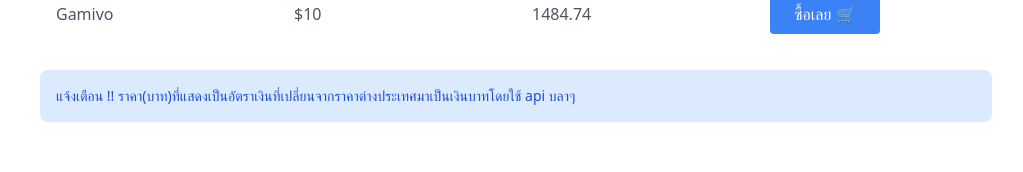
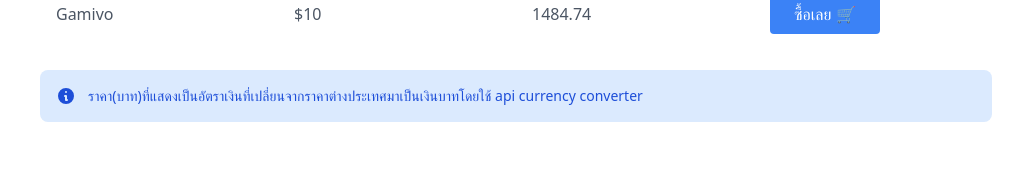
Before and after one commit to BoraBestz/GameThukv2, a Next.js app: page /gameprice in a window 1280 px wide. Shown: the part 1723-1895 px from the top of the page, without its empty margins (144-1167 px from the left). Built offline with nearby package versions, Linux system fonts and the light colour scheme.

Commit message:
Update frontend

```diff
--- a/components/homepage.js
+++ b/components/homepage.js
@@ -13,58 +13,15 @@
       setGamesdataList(response.data);
     });
   }, []);
+
   return (
     <div className="">
+      <div className="max-w-2xl mx-auto py-16 px-4 sm:py-24 sm:px-6 lg:max-w-7xl lg:px-8">
       <PageTitle text="เกมใหม่ล่าสุด!" />
       <p className="max-w-xl text-center px-2 mx-auto text-base text-gray-600">
         เกมใหม่ล่าสุด 100 รายการ 🎮
       </p>
-      {/* <button
-        className="flex items-center justify-center px-4 border-l"
-        onClick={getGamesdata}
-      >
-        <svg
-          className="w-6 h-6 text-gray-600"
-          fill="currentColor"
-          xmlns="http://www.w3.org/2000/svg"
-          viewBox="0 0 24 24"
-        >
-          <path d="M16.32 14.9l5.39 5.4a1 1 0 0 1-1.42 1.4l-5.38-5.38a8 8 0 1 1 1.41-1.41zM10 16a6 6 0 1 0 0-12 6 6 0 0 0 0 12z" />
-        </svg>
-      </button> */}
-
-      {/* <div className="py-12  grid grid-cols-1 grid-cols-2 grid-cols-3 grid-cols-4 grid-cols-5 gap-4">
-        {gamesdataList.map((val, key) => {
-          return (
-            <Link href="/gameprice">
-              <a className="h-150 w-72 rounded shadow-lg mx-auto border border-palette-lighter">
-                <div className="h-50 border-b-2 border-palette-lighter relative">
-                  <p>
-                    <img src={val.game_image} alt="new" />
-                  </p>
-                </div>
-                <div className="h-48 relative">
-                  <div className="font-primary text-palette-primary text-2xl pt-4 px-4 font-semibold">
-                    <p>{val.game_name}</p>
-                  </div>
-                  <div className="text-lg text-gray-600 p-4 font-primary font-light">
-                    <p>รายละเอียดเกม {val.game_description}</p>
-                  </div>
-                  <div
-                    className="text-palette-dark font-primary font-medium text-base absolute bottom-0 right-0 mb-4 pl-8 pr-4 pb-1 pt-2 bg-palette-lighter
-           rounded-tl-sm triangle"
-                  >
-                    <p>ราคาถูกสุด {val.now_price} บาท</p>
-                  </div>
-                </div>
-              </a>
-            </Link>
-          );
-        })}
-      </div> */}
-      {/* //////////////////////////////////////////////////////////////////////////////// */}
-
-      <div className="max-w-2xl mx-auto py-16 px-4 sm:py-24 sm:px-6 lg:max-w-7xl lg:px-8">
+      <br></br>
         <h2 className="text-2xl font-extrabold tracking-tight text-gray-900">
           เกมใหม่ล่าสุด
         </h2>
--- a/components/navbar.js
+++ b/components/navbar.js
@@ -117,7 +117,7 @@
                   >
                   <a>
                     <div className="">
-                     {best.user == null ? 'login' : 'logout'}
+                     {best.user == null ? 'เข้าสู่ระบบ' : 'ออกจากระบบ'}
                     </div>
                   </a>
               </button>
--- a/pages/gameprice.js
+++ b/pages/gameprice.js
@@ -21,9 +21,8 @@
       <section class="text-gray-600 body-font overflow-hidden">
         <div class="container px-5 py-24 mx-auto">
           <div class="lg:w-4/5 mx-auto flex flex-wrap">
-
             <div className="hidden aspect-w-3 aspect-h-4 rounded-lg overflow-hidden lg:block">
-              <Carousel >
+              <Carousel>
                 <div>
                   <img
                     src="https://cdn.akamai.steamstatic.com/steam/apps/1593500/ss_6eccc970b5de2943546d93d319be1b5c0618f21b.1920x1080.jpg?t=1642526157"
@@ -234,12 +233,27 @@
                 </table>
                 <br></br>
                 <div
-                  class="p-4 mb-4 text-sm text-blue-700 bg-blue-100 rounded-lg dark:bg-blue-200 dark:text-blue-800"
+                  class="flex p-4 mb-4 text-sm text-blue-700 bg-blue-100 rounded-lg dark:bg-blue-200 dark:text-blue-800"
                   role="alert"
                 >
-                  <span class="font-medium">แจ้งเตือน !!</span>{" "}
-                  ราคา(บาท)ที่แสดงเป็นอัตราเงินที่เปลี่ยนจากราคาต่างประเทศมาเป็นเงินบาทโดยใช้
-                  api บลาๆ
+                  <svg
+                    class="inline flex-shrink-0 mr-3 w-5 h-5"
+                    fill="currentColor"
+                    viewBox="0 0 20 20"
+                    xmlns="http://www.w3.org/2000/svg"
+                  >
+                    <path
+                      fill-rule="evenodd"
+                      d="M18 10a8 8 0 11-16 0 8 8 0 0116 0zm-7-4a1 1 0 11-2 0 1 1 0 012 0zM9 9a1 1 0 000 2v3a1 1 0 001 1h1a1 1 0 100-2v-3a1 1 0 00-1-1H9z"
+                      clip-rule="evenodd"
+                    ></path>
+                  </svg>
+                  <div>
+                    <span class="font-medium">
+                      ราคา(บาท)ที่แสดงเป็นอัตราเงินที่เปลี่ยนจากราคาต่างประเทศมาเป็นเงินบาทโดยใช้
+                      api currency converter{" "}
+                    </span>
+                  </div>
                 </div>
               </div>
               {/* จบส่วนจัดเรียงราคา */}
--- a/pages/index.js
+++ b/pages/index.js
@@ -14,7 +14,6 @@
 				<meta name="description" content="Generated by create next app" />
 			</Head>
 			<Navbar />
-			<br></br><br></br><br></br>
 			<Homepage />
 
 		</div>
--- a/pages/searchGameList.js
+++ b/pages/searchGameList.js
@@ -1,10 +1,10 @@
 import Navbar from "../components/navbar";
-import React, { useState, createContext, useContext  } from "react";
+import React, { useState, createContext, useContext } from "react";
 import Link from "next/link";
 import Axios from "axios";
 import { useSelector, useDispatch } from "react-redux";
 import { useEffect } from "react";
-
+import PageTitle from "../components/PageTitle";
 
 function SearchGameList() {
   const [gamesdataList, setGamesdataList] = useState([]);
@@ -16,33 +16,30 @@
   const best = useSelector((state) => ({ ...state }));
 
   useEffect(() => {
-    setgameName(best.game)
+    setgameName(best.game);
     if (gameName != null) {
-      Axios.get("http://localhost:3001/search/"+ best.game, {
-      }).then((response) => {
+      Axios.get("http://localhost:3001/search/" + best.game, {}).then(
+        (response) => {
           setGamesdataList(response.data);
-        console.log(gamesdataList)
-      });
+          console.log(gamesdataList);
+        }
+      );
     }
   }, []);
 
-
-
   return (
-
     <div className="">
       <Navbar />
       <div className="flex justify-center items-center flex-col pt-40 text-center lg:text-4xl text-5xl space-y-2">
-          <h1 className="text-center">ผลการค้นหา </h1>
+        <PageTitle text="ผลการค้นหา!" />
         <h2> {best.game} </h2>
-
       </div>
-        <div className="mt-6 grid grid-cols-1 gap-y-10 gap-x-6 sm:grid-cols-2 lg:grid-cols-4 xl:gap-x-8">
+      <div className="mt-6 grid grid-cols-1 gap-y-20 gap-x-6 ">
+        <div className="max-w-2xl mx-auto py-30 px-4 ">
           {gamesdataList.map((val) => (
             <Link href="/gameprice">
               <div key={val.game_id} className="group relative">
                 <div className="w-full min-h-80 bg-gray-200 aspect-w-1 aspect-h-1 rounded-md overflow-hidden group-hover:opacity-75 ">
-
                   <img
                     src={val.game_image}
                     alt={val.game_image}
@@ -62,13 +59,14 @@
                     ราคาถูกสุด {val.now_price} บาท
                   </p>
                 </div>
+                <br></br>
               </div>
+
             </Link>
           ))}
         </div>
       </div>
-
+    </div>
   );
-
 }
 export default SearchGameList;
```
Lines whose indentation alone changed are shown as unchanged.
